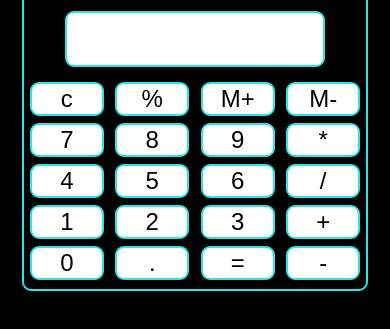
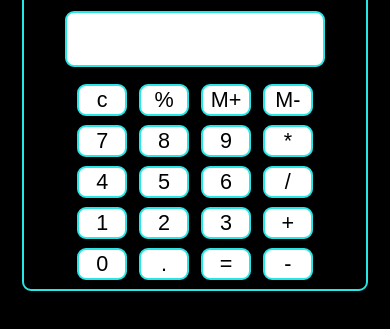
Before and after one commit to naveenchouhan/My-calculator, a plain HTML site: page index.html in a window 390 px wide. Shown: the part 103-432 px from the top of the page. Drawn offline with Linux system fonts and the light colour scheme.

Commit message:
Update style.css

```diff
--- a/style.css
+++ b/style.css
@@ -1,37 +1,3 @@
-/* body{
-    text-align: center;
-}
-.main{
-    text-align: center;
-    border: 2px solid black;
-    width: 75vh;
-    margin:  auto;
-    border-radius: 9px;
-    padding: 7px 3px ;
-    font-family: 'Ubuntu', sans-serif;
-
-}
-
-.display{
-    width: 75%;
-    height: 50px;
-    font-size: 1.5rem;
-    margin: 3% 0;
-    border: 2px solid black;
-    border-radius: 9px;
-
-}
-.btn{
-    background-color: white;
-    border: 1px solid black;
-    font-size: 2rem;
-    width: 15%;
-    height: 30%;
-    cursor: pointer;
-    margin: 0px;
-    border-radius: 9px;
-    text-align: center;
-} */
 
 
 body {
@@ -82,14 +48,14 @@ body {
     text-align: center;
   }
 
-  /* Media query for screens smaller than 500px */
+
   @media (max-width: 500px) {
     .main {
-      width: 90%; /* Adjust the width for smaller screens */
+      width: 90%;
     }
 
     .btn {
-      width: 22%; /* Adjust the button width for smaller screens */
-      font-size: 1.5rem; /* Adjust the button font size for smaller screens */
+      width: 15%;
+      font-size: 1.35rem;
     }
   }
```
